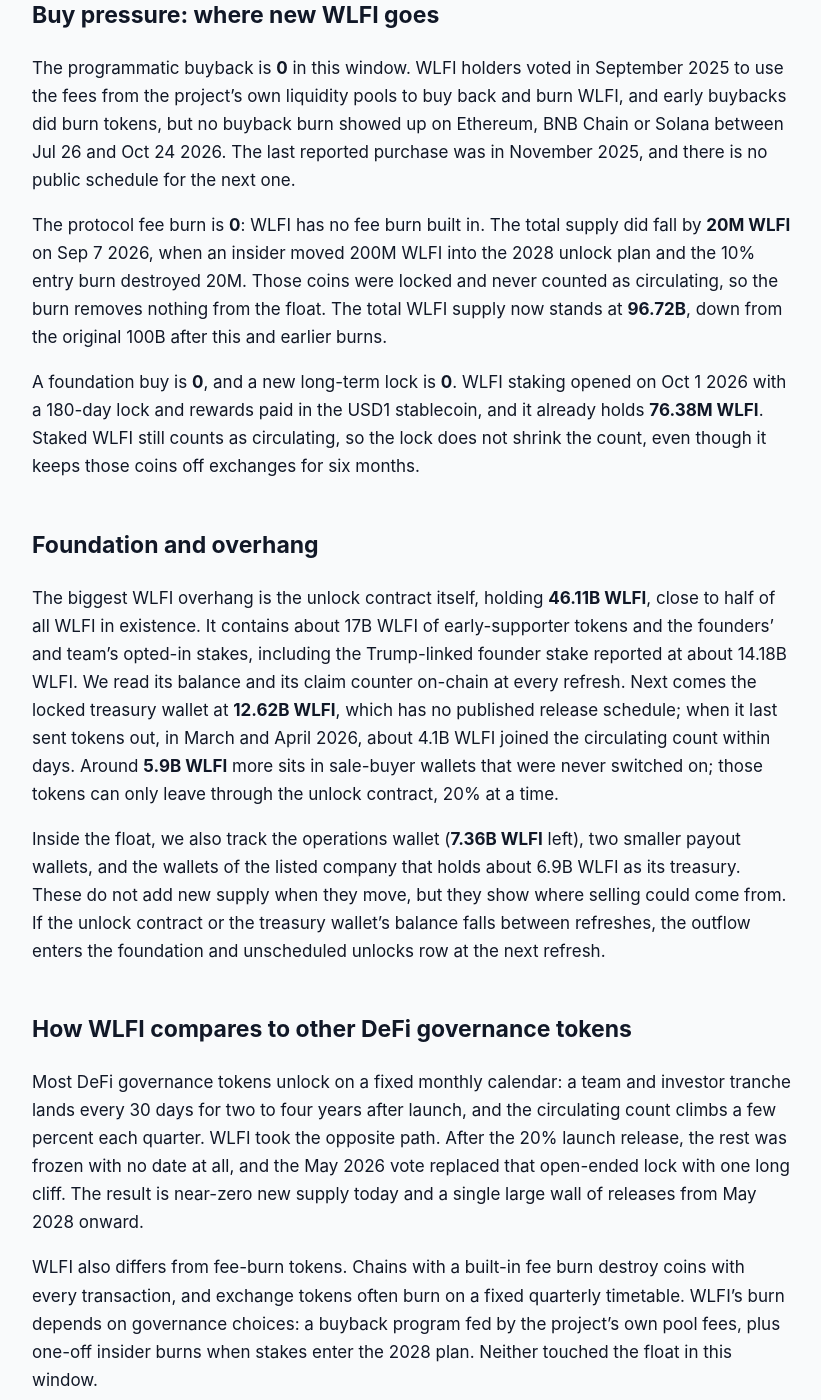
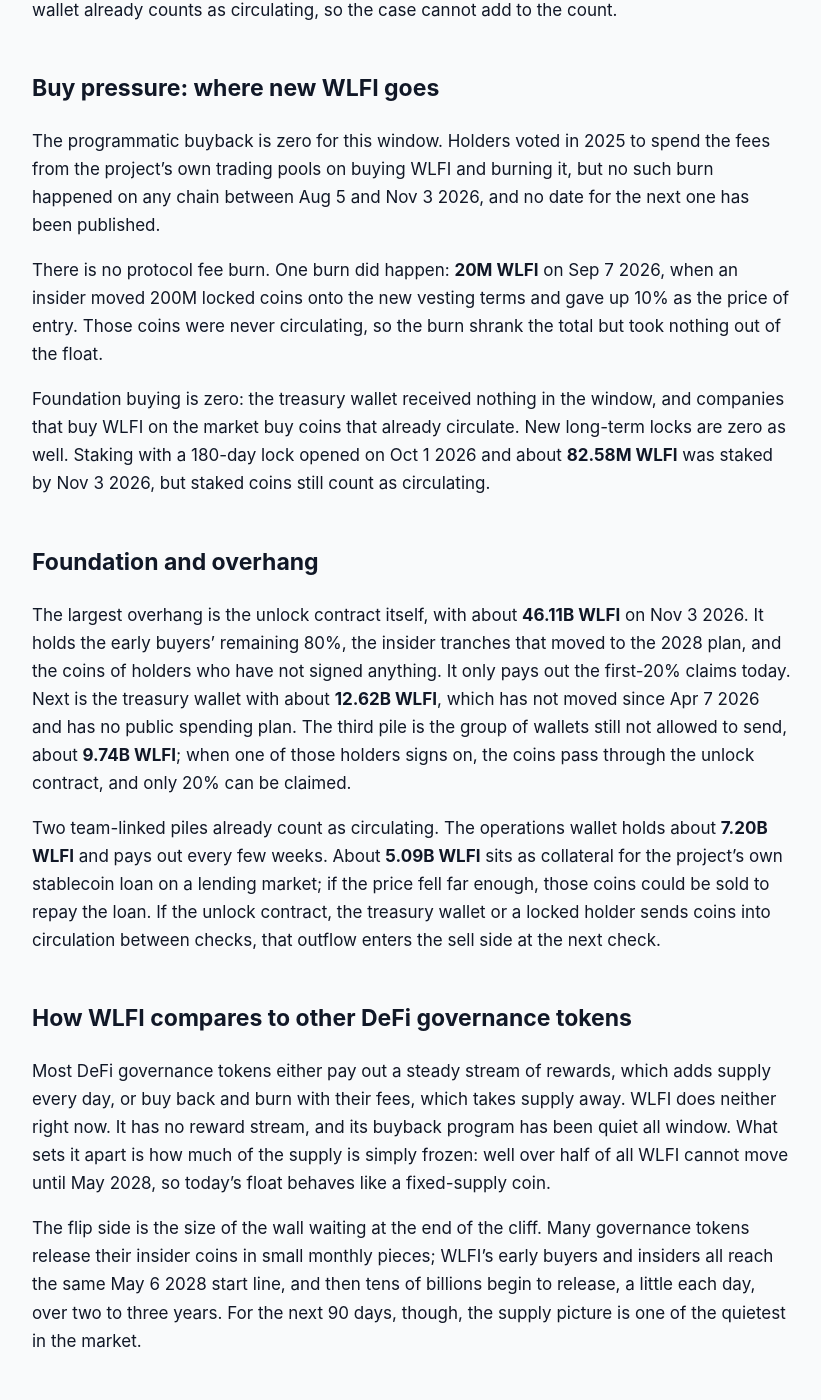
Before and after one commit to jeevansongmy-spec/mrnasdog-articles, a Jekyll site: the page built from crypto/wlfi-pressure-framework.md, in a window 1280 px wide and 1400 px high, scrolled down 1418 px. Shown: the whole window, without its empty margins (228-1049 px from the left). Built offline with Jekyll 4.4.1, drawn with Linux system fonts in a browser that asks for light colours; some of the changed text lies outside the part shown.

Commit message:
publish: crypto/wlfi-pressure-framework

```diff
--- a/crypto/wlfi-pressure-framework.md
+++ b/crypto/wlfi-pressure-framework.md
@@ -1,6 +1,6 @@
 ---
-title:         "WLFI Inflation Analysis · October 2026 · Mixed flows · supply roughly steady"
-description:   "WLFI supply is roughly steady: no mint and only 4.83M WLFI of late buyer claims in 90 days, +0.02% net, no buyback burn, 46.11B locked to a May 2028 cliff."
+title:         "WLFI Inflation Analysis · November 2026 · Mixed flows · supply roughly steady"
+description:   "WLFI supply is roughly steady: no minting and only 4.07M WLFI of early-buyer claims, +0.01% in 90 days and the same next. 46.11B WLFI waits for May 2028."
 canonical_url: "https://mrnasdog.com/research/wlfi/inflation"
 tags:          ["crypto", "wlfi", "worldlibertyfinancial", "ethereum"]
 published:     true
@@ -10,50 +10,56 @@ published:     true
 <!-- main-page -->
 **Main page:** the full WLFI coin page — signal, price drivers and the buy/sell questions → [mrnasdog.com/research/wlfi](https://mrnasdog.com/research/wlfi)
 
-# WLFI Inflation Analysis · October 2026 · Mixed flows · supply roughly steady
+# WLFI Inflation Analysis · November 2026 · Mixed flows · supply roughly steady
 
-WLFI supply is roughly steady: the circulating count rose about **0.02%** in the 90 days to Oct 24 2026, and we expect about the same over the next 90 days. The only new supply was **4.83M WLFI** claimed from the World Liberty Financial unlock contract by late sale buyers, against **31.78B WLFI** in circulation, with **0** bought back or burned from the float. The ceiling is the **46.11B WLFI** still held in that contract, and none of it is due before a cliff on **May 6 2028**.
+WLFI supply is roughly steady: over the 90 days to Nov 3 2026 it grew about **+0.01%**, and we expect about the same over the next 90 days. The token has no way to make new coins, and most of the coins that are not yet circulating sit behind a cliff that ends on **May 6 2028**. Early buyers claimed **4.07M WLFI** in the window, nothing was bought back or burned out of circulation, and other trackers read about **+0.05%**.
 
 ## The verdict, in one paragraph
 
-Over the 90 days from Jul 26 to Oct 24 2026, WLFI sell pressure was **4.83M WLFI** and buy pressure was **0**, for a net change of **+0.02%** of the **31.78B** circulating supply. The next 90 days project the same **+0.02%**. Market-data trackers show the circulating count up **+0.03%** over the same window, a difference of about **0.02 points**, so no warning flag is needed and the two readings agree. In one line: WLFI is a locked-supply token sitting in a long quiet stretch before its 2028 cliff.
+From Aug 5 to Nov 3 2026, circulating WLFI rose by **4.07M** against a base of **31.78B**, a net change of **+0.01%**. Other trackers show **+0.05%** for the same 90 days, a difference of only **0.04** points, so the coin page carries no warning note. The next 90 days look the same, because no locked tranche is due before May 2028. The short label for WLFI right now: a fixed-supply governance token whose big locked pile is frozen in place, so the float barely moves.
 
 ## Sell pressure: where new WLFI comes from
 
-Protocol inflation is **0**. WLFI pays no staking reward or block reward, and the current version of the WLFI token contract on Ethereum has no mint function at all. The contract can be upgraded by its owner, so we treat this as a checked fact rather than a promise that can never change.
+Protocol inflation is zero. WLFI pays no block rewards, and the token contract offers no function that makes new coins. Every coin was created when the token began, and burns since then have brought the total on the chain down to about **96.72B**, below the 100B cap that most market listings still show.
 
-Vesting unlocks are the one live row: **4.83M WLFI** in 90 days. When WLFI began trading on Sep 1 2025, sale buyers got 20% of their tokens and the rest stayed locked. Buyers who switch on their wallets late can still claim that 20% from the unlock contract, and a steady trickle of them does, about 1.2M to 1.8M WLFI a month. Holders voted on May 6 2026 to put the other 80% on a schedule: early supporters wait for a two-year cliff and then unlock over two years, while founders, team, advisers and partners who opted in burned 10% and then wait for a two-year cliff and a three-year release. Both schedules start on **May 6 2028**, so nothing scheduled lands in the next 90 days.
+Vesting unlocks are the one live source, at **4.07M WLFI** in 90 days. Early buyers who sign the unlock agreement can claim the first 20% of their allocation, and a slow stream of them keeps doing so. That stream came to 4,071,536 WLFI between Aug 5 and Nov 3 2026, about 45,000 a day. The other 80% of the early buyers' coins moved to a new schedule in May 2026: a cliff to May 6 2028, then a steady release each day to May 6 2030. Insiders who took the new terms wait for the same May 2028 date and release to 2031. So we carry the same 4.07M into the next 90 days, with no cliff on top.
 
-Foundation and unscheduled unlocks are **0**. The locked World Liberty Financial treasury wallet holds **12.62B WLFI** and has not sent a single token since Apr 7 2026. An operations wallet paid out **952.66M WLFI** in the window, in roughly monthly lots to partners and reward programs, but that wallet was part of the circulating count from launch day, so its payouts move coins within the market rather than adding new ones. Long-term locked or bankruptcy supply is also **0**: there is no bankruptcy estate, and the frozen wallet of a large early investor is a court matter, not new supply.
+Foundation and unscheduled unlocks are zero. The project's treasury wallet, about **12.62B WLFI**, has not sent a single coin since Apr 7 2026. Its operations wallet did pay out about **1.08B WLFI** in the window, in roughly monthly lots, including about 156M on the night of Oct 28 2026 that was reported as deposits to exchanges. That wallet already counts as circulating, so these payouts move coins around inside the float and add no new supply, but they are real outflows from a team wallet and worth watching.
+
+Long-term locked and court-held coins are zero too. About **46.11B WLFI** sits in the unlock contract and about **9.74B** more in wallets that cannot send yet. Holders who refused the new terms stay locked with no release date. Justin Sun's frozen coins are part of a lawsuit, but his wallet already counts as circulating, so the case cannot add to the count.
 
 ## Buy pressure: where new WLFI goes
 
-The programmatic buyback is **0** in this window. WLFI holders voted in September 2025 to use the fees from the project's own liquidity pools to buy back and burn WLFI, and early buybacks did burn tokens, but no buyback burn showed up on Ethereum, BNB Chain or Solana between Jul 26 and Oct 24 2026. The last reported purchase was in November 2025, and there is no public schedule for the next one.
+The programmatic buyback is zero for this window. Holders voted in 2025 to spend the fees from the project's own trading pools on buying WLFI and burning it, but no such burn happened on any chain between Aug 5 and Nov 3 2026, and no date for the next one has been published.
 
-The protocol fee burn is **0**: WLFI has no fee burn built in. The total supply did fall by **20M WLFI** on Sep 7 2026, when an insider moved 200M WLFI into the 2028 unlock plan and the 10% entry burn destroyed 20M. Those coins were locked and never counted as circulating, so the burn removes nothing from the float. The total WLFI supply now stands at **96.72B**, down from the original 100B after this and earlier burns.
+There is no protocol fee burn. One burn did happen: **20M WLFI** on Sep 7 2026, when an insider moved 200M locked coins onto the new vesting terms and gave up 10% as the price of entry. Those coins were never circulating, so the burn shrank the total but took nothing out of the float.
 
-A foundation buy is **0**, and a new long-term lock is **0**. WLFI staking opened on Oct 1 2026 with a 180-day lock and rewards paid in the USD1 stablecoin, and it already holds **76.38M WLFI**. Staked WLFI still counts as circulating, so the lock does not shrink the count, even though it keeps those coins off exchanges for six months.
+Foundation buying is zero: the treasury wallet received nothing in the window, and companies that buy WLFI on the market buy coins that already circulate. New long-term locks are zero as well. Staking with a 180-day lock opened on Oct 1 2026 and about **82.58M WLFI** was staked by Nov 3 2026, but staked coins still count as circulating.
 
 ## Foundation and overhang
 
-The biggest WLFI overhang is the unlock contract itself, holding **46.11B WLFI**, close to half of all WLFI in existence. It contains about 17B WLFI of early-supporter tokens and the founders' and team's opted-in stakes, including the Trump-linked founder stake reported at about 14.18B WLFI. We read its balance and its claim counter on-chain at every refresh. Next comes the locked treasury wallet at **12.62B WLFI**, which has no published release schedule; when it last sent tokens out, in March and April 2026, about 4.1B WLFI joined the circulating count within days. Around **5.9B WLFI** more sits in sale-buyer wallets that were never switched on; those tokens can only leave through the unlock contract, 20% at a time.
+The largest overhang is the unlock contract itself, with about **46.11B WLFI** on Nov 3 2026. It holds the early buyers' remaining 80%, the insider tranches that moved to the 2028 plan, and the coins of holders who have not signed anything. It only pays out the first-20% claims today. Next is the treasury wallet with about **12.62B WLFI**, which has not moved since Apr 7 2026 and has no public spending plan. The third pile is the group of wallets still not allowed to send, about **9.74B WLFI**; when one of those holders signs on, the coins pass through the unlock contract, and only 20% can be claimed.
 
-Inside the float, we also track the operations wallet (**7.36B WLFI** left), two smaller payout wallets, and the wallets of the listed company that holds about 6.9B WLFI as its treasury. These do not add new supply when they move, but they show where selling could come from. If the unlock contract or the treasury wallet's balance falls between refreshes, the outflow enters the foundation and unscheduled unlocks row at the next refresh.
+Two team-linked piles already count as circulating. The operations wallet holds about **7.20B WLFI** and pays out every few weeks. About **5.09B WLFI** sits as collateral for the project's own stablecoin loan on a lending market; if the price fell far enough, those coins could be sold to repay the loan. If the unlock contract, the treasury wallet or a locked holder sends coins into circulation between checks, that outflow enters the sell side at the next check.
 
 ## How WLFI compares to other DeFi governance tokens
 
-Most DeFi governance tokens unlock on a fixed monthly calendar: a team and investor tranche lands every 30 days for two to four years after launch, and the circulating count climbs a few percent each quarter. WLFI took the opposite path. After the 20% launch release, the rest was frozen with no date at all, and the May 2026 vote replaced that open-ended lock with one long cliff. The result is near-zero new supply today and a single large wall of releases from May 2028 onward.
+Most DeFi governance tokens either pay out a steady stream of rewards, which adds supply every day, or buy back and burn with their fees, which takes supply away. WLFI does neither right now. It has no reward stream, and its buyback program has been quiet all window. What sets it apart is how much of the supply is simply frozen: well over half of all WLFI cannot move until May 2028, so today's float behaves like a fixed-supply coin.
 
-WLFI also differs from fee-burn tokens. Chains with a built-in fee burn destroy coins with every transaction, and exchange tokens often burn on a fixed quarterly timetable. WLFI's burn depends on governance choices: a buyback program fed by the project's own pool fees, plus one-off insider burns when stakes enter the 2028 plan. Neither touched the float in this window.
-
-Finally, WLFI has no mint, unlike staking-reward tokens whose supply grows every epoch. Its risk is not steady dilution but concentration: the unlock contract and the treasury hold more than 58B WLFI, almost twice the circulating supply, and a few decisions by the project decide when that supply moves.
+The flip side is the size of the wall waiting at the end of the cliff. Many governance tokens release their insider coins in small monthly pieces; WLFI's early buyers and insiders all reach the same May 6 2028 start line, and then tens of billions begin to release, a little each day, over two to three years. For the next 90 days, though, the supply picture is one of the quietest in the market.
 
 ## What to watch in the next 90 days
 
-First, the unlock contract's claim counter: the trickle of late claims has run at 1.2M to 1.8M WLFI a month, and a jump would mean many locked sale wallets switching on at once. Second, the locked treasury wallet holding 12.62B WLFI: any transfer out of it has, in the past, joined the circulating count within days. Third, any restart of the buyback-and-burn program, which would be the first buy-side flow since November 2025. Fourth, the staking program that began on Oct 1 2026, where a steady rise in locked WLFI would keep more coins off exchanges. Fifth, the court cases, including the lawsuit filed on Oct 22 2026 over the project's foreign deals and the dispute over a large early investor's frozen tokens; neither changes the count directly, but a ruling could free or move large balances.
+First, the operations wallet. It paid out about 156M WLFI on the night of Oct 28 2026 and has moved coins every few weeks all year, so another lot by early December 2026 would fit the pattern. It adds nothing to the count, but it shows how hard the team is selling.
+
+Second, the court fight with Justin Sun. In a motion reported on Nov 3 2026, his lawyers asked a federal court to punish World Liberty Financial over late ownership filings, and he plans to refile in a California state court. A ruling that frees his coins would not add supply, because his wallet already counts as circulating.
+
+Third, the buyback. A restart of the pool-fee buyback and burn would put the first real buy pressure on the page. No date has been set.
+
+Fourth, the price against the project's loan. About 5.09B WLFI backs that loan. A sharp drop could force a sale of coins that already circulate. Further out, the first 180-day staking locks end around Mar 30 2027, and the big cliff ends on May 6 2028.
 
 ## Summary
 
-WLFI supply is roughly steady, rising about **0.02%** in the 90 days to Oct 24 2026, with the same pace expected next. The token has no mint, no fee burn and no buyback burn in the window; the only new coins were **4.83M WLFI** of late sale-buyer claims. The key risk is the **46.11B WLFI** in the unlock contract and the **12.62B WLFI** locked treasury, which together outweigh the whole circulating supply. The cliff on May 6 2028 caps what can reach the market before then, unless the treasury wallet moves first.
+WLFI supply grew about **+0.01%** in the 90 days to Nov 3 2026, and we expect the same over the next 90 days. The only new coins in circulation were **4.07M WLFI** of early-buyer claims, and no buyback or burn removed any circulating WLFI. About 46.11B WLFI in the unlock contract and 12.62B in the treasury wallet stay out of the market, with the next big release date on May 6 2028. The team's operations wallet keeps paying out coins that already circulate, which is selling to watch, not new supply.
 
-*MrNasDog Pressure Framework analysis of WLFI, Metric 1 — Inflation. Data + explanation only. Not financial advice. Checked Oct 24 2026.*
+*MrNasDog Pressure Framework analysis of WLFI, Metric 1 — Inflation. Data + explanation only. Not financial advice. Checked Nov 3 2026.*
```
